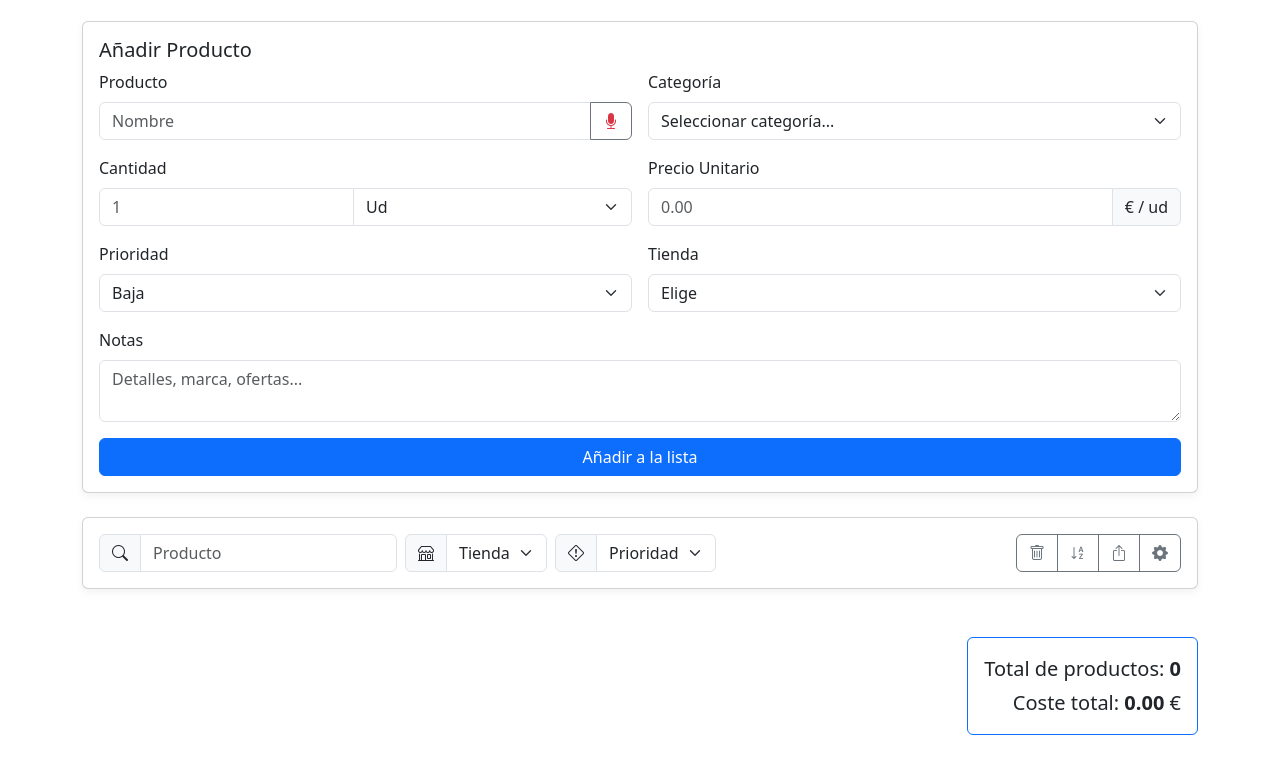
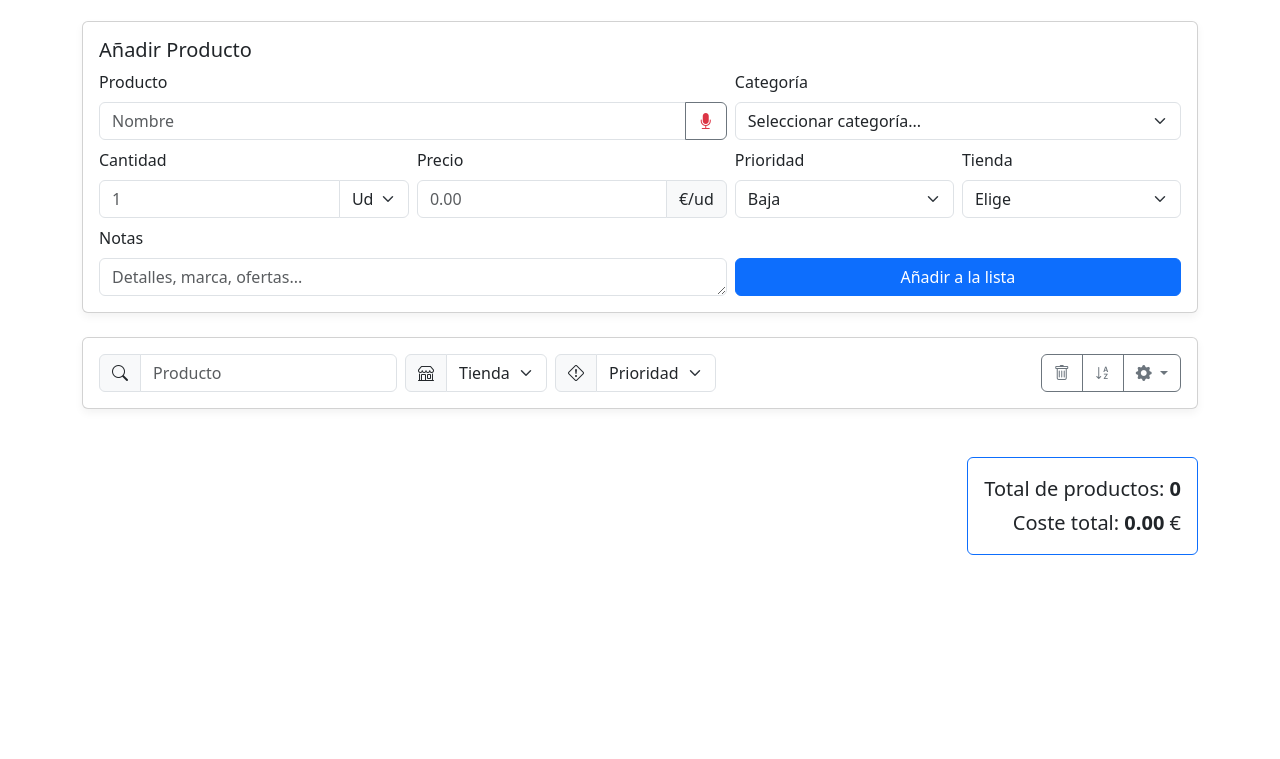
Before and after one commit to probingia/compr-as_v2a, a website built with Vite: page index.html in a window 1280 px wide. Shown: the part 132-891 px from the top of the page. After the commit the page ends 800 px from the top, so only its background shows below. Built offline with nearby package versions, Linux system fonts and the light colour scheme.

Commit message:
Add files via upload

```diff
--- a/index.html
+++ b/index.html
@@ -21,20 +21,21 @@
         </div>
     </div>
 
-    <div class="container py-4">
+    <main class="container py-4">
         <header class="text-center mb-4">
             <h1 class="display-4"><i class="bi bi-cart-check-fill icon-titulo"></i> Compr-As</h1>
             <p class="lead">Tu lista de compras inteligente</p>
         </header>
 
         <!-- Formulario para Añadir Productos -->
-        <div class="card mb-4">
-            <div class="card-body">
+        <section class="card mb-4">
+            <form class="card-body">
                 <h5 class="card-title">Añadir Producto</h5>
 
-                <!-- Fila 1: Producto y Categoría -->
-                <div class="row g-3 mb-3">
-                    <div class="col-md-6">
+                <div class="row g-2">
+                    <!-- Columna Izquierda -->
+                    <div class="col-md-7">
+                        <div class="mb-2">
                             <label for="nombre-producto" class="form-label">Producto</label>
                             <div class="input-group">
                                 <input type="text" id="nombre-producto" class="form-control" placeholder="Nombre" list="sugerencias-productos">
@@ -42,21 +43,13 @@
                                 <button class="btn btn-outline-secondary" type="button" id="btn-voz"><i class="bi bi-mic-fill icon-microfono"></i></button>
                             </div>
                         </div>
-                    <div class="col-md-6">
-                        <label for="categoria-producto" class="form-label">Categoría</label>
-                        <select id="categoria-producto" class="form-select" aria-label="Categoría">
-                            <option selected disabled value="">Seleccionar categoría...</option>
-                        </select>
-                    </div>
-                </div>
 
-                <!-- Fila 2: Cantidad y Precio -->
-                <div class="row g-3 mb-3">
-                    <div class="col-md-6">
+                        <div class="row g-2">
+                            <div class="col-sm-6 mb-2">
                                 <label for="cantidad-producto" class="form-label">Cantidad</label>
                                 <div class="input-group">
                                     <input type="number" id="cantidad-producto" class="form-control" placeholder="1" min="1">
-                            <select id="unidad-producto" class="form-select">
+                                    <select id="unidad-producto" class="form-select flex-grow-0" style="width: 70px;">
                                         <option value="ud">Ud</option>
                                         <option value="kg">kg</option>
                                         <option value="g">g</option>
@@ -64,18 +57,26 @@
                                     </select>
                                 </div>
                             </div>
-                    <div class="col-md-6">
-                        <label for="precio-producto" class="form-label">Precio Unitario</label>
+                            <div class="col-sm-6 mb-2">
+                                <label for="precio-producto" class="form-label">Precio</label>
                                 <div class="input-group">
-                            <input type="number" id="precio-producto" class="form-control" placeholder="0.00" min="0" step="0.01">
-                            <span class="input-group-text" id="precio-unidad-label">€ / ud</span>
+                                    <input type="number" id="precio-producto" class="form-control" placeholder="0.00" min="0" step="1">
+                                    <span class="input-group-text" id="precio-unidad-label">€/ud</span>
+                                </div>
                             </div>
                         </div>
                     </div>
 
-                <!-- Fila 3: Prioridad y Tienda -->
-                <div class="row g-3 mb-3">
-                    <div class="col-md-6">
+                    <!-- Columna Derecha -->
+                    <div class="col-md-5">
+                        <div class="mb-2">
+                            <label for="categoria-producto" class="form-label">Categoría</label>
+                            <select id="categoria-producto" class="form-select" aria-label="Categoría">
+                                <option selected disabled value="">Seleccionar categoría...</option>
+                            </select>
+                        </div>
+                        <div class="row g-2">
+                            <div class="col-sm-6 mb-2">
                                 <label for="prioridad-producto" class="form-label">Prioridad</label>
                                 <select id="prioridad-producto" class="form-select" aria-label="Prioridad">
                                     <option value="baja" selected>Baja</option>
@@ -83,26 +84,31 @@
                                     <option value="alta">Alta</option>
                                 </select>
                             </div>
-                    <div class="col-md-6">
+                            <div class="col-sm-6 mb-2">
                                 <label for="tienda-producto" class="form-label">Tienda</label>
                                 <select id="tienda-producto" class="form-select" aria-label="Tienda">
                                     <option selected disabled value="">Elige</option>
                                 </select>
                             </div>
                         </div>
-
-                <!-- Fila 4: Notas -->
-                <div class="mb-3">
-                    <label for="notas-producto" class="form-label">Notas</label>
-                    <textarea id="notas-producto" class="form-control" rows="2" placeholder="Detalles, marca, ofertas..."></textarea>
+                    </div>
                 </div>
 
+                <!-- Fila de Notas y Botón -->
+                <div class="row g-2 align-items-end">
+                    <div class="col-md-7">
+                        <label for="notas-producto" class="form-label">Notas</label>
+                        <textarea id="notas-producto" class="form-control" rows="1" placeholder="Detalles, marca, ofertas..."></textarea>
+                    </div>
+                    <div class="col-md-5">
                         <button id="btn-anadir" class="btn btn-primary w-100">Añadir a la lista</button>
                     </div>
                 </div>
+            </form>
+        </section>
 
         <!-- Controles y Búsqueda -->
-        <div class="card mb-4">
+        <section class="card mb-4">
             <div class="card-body">
                 <div class="row g-2">
                     <!-- Columna de Búsqueda (Izquierda-Arriba en móvil) -->
@@ -139,44 +145,56 @@
                     <!-- Columna de Botones (Derecha-Abajo en móvil) -->
                     <div class="col-5 col-lg-auto order-4 ms-lg-auto">
                         <div class="btn-group w-100" role="group" id="contenedor-botones-principal">
-                            <!-- Botón Borrar Comprados -->
-                            <button id="btn-borrar-comprados" class="btn btn-outline-secondary" title="Borrar productos comprados"><i class="bi bi-trash"></i></button>
-
-                            <!-- Botón Ordenar -->
-                            <button id="btn-ordenar" class="btn btn-outline-secondary" title="Ordenar"><i class="bi bi-sort-alpha-down"></i></button>
-
-                            <!-- Botón Importar/Exportar (abre modal) -->
-                            <button class="btn btn-outline-secondary" type="button" data-bs-toggle="modal" data-bs-target="#exportImportModal" title="Exportar/Importar">
-                                <i class="bi bi-box-arrow-up"></i>
+                            <!-- Botón 1: Borrar Vista Actual -->
+                            <button type="button" class="btn btn-outline-secondary" id="btn-borrar-vista" title="Borrar productos de la vista actual">
+                                <i class="bi bi-trash"></i>
                             </button>
 
-                            <!-- Botón Gestionar -->
-                            <button class="btn btn-outline-secondary" data-bs-toggle="modal" data-bs-target="#gestionModal" title="Gestionar"><i class="bi bi-gear-fill"></i></button>
+                            <!-- Botón 2: Ordenar -->
+                            <button id="btn-ordenar" class="btn btn-outline-secondary" title="Ordenar">
+                                <i class="bi bi-sort-alpha-down"></i>
+                            </button>
+
+                            <!-- Botón 3: Más Opciones (con Dropdown) -->
+                            <div class="btn-group" role="group">
+                                <button id="btn-mas-opciones" type="button" class="btn btn-outline-secondary dropdown-toggle" data-bs-toggle="dropdown" aria-expanded="false" title="Más opciones">
+                                    <i class="bi bi-gear-fill"></i>
+                                </button>
+                                <ul class="dropdown-menu dropdown-menu-end">
+                                    <li><a class="dropdown-item" href="#" id="menu-ocultar-comprados">Ocultar/Mostrar comprados</a></li>
+                                    <li><a class="dropdown-item" href="#" id="menu-borrar-comprados">Borrar comprados</a></li>
+                                    <li><hr class="dropdown-divider"></li>
+                                    <li><a class="dropdown-item" href="#" id="menu-import-export">Importar / Exportar...</a></li>
+                                    <li><a class="dropdown-item" href="#" id="menu-gestionar">Gestionar...</a></li>
+                                    <li><hr class="dropdown-divider"></li>
+                                    <li><a class="dropdown-item text-danger" href="#" id="menu-borrar-todo">Borrar TODA la lista</a></li>
+                                </ul>
                             </div>
                         </div>
                     </div>
                 </div>
             </div>
+        </section>
 
         <!-- Barra de Filtros Activos -->
-        <div id="active-filters-bar" class="d-flex align-items-center alert alert-light py-2 px-3 mb-4 d-none">
+        <section id="active-filters-bar" class="d-flex align-items-center alert alert-light py-2 px-3 mb-4 d-none">
             <span class="text-muted small">Mostrando resultados filtrados.</span>
             <button id="btn-limpiar-filtros" class="btn btn-sm btn-secondary ms-3">Limpiar filtros</button>
-        </div>
+        </section>
 
         <!-- Lista de Compras -->
-        <div id="lista-compras" class="mb-4" aria-live="polite">
+        <section id="lista-compras" class="mb-4" aria-live="polite">
             <!-- Los productos se insertarán aquí dinámicamente -->
-        </div>
+        </section>
 
         <!-- Total -->
-        <div class="d-flex justify-content-end">
+        <section class="d-flex justify-content-end">
             <div class="p-3 mt-4 border border-primary rounded">
                 <p class="fs-5 mb-1 text-end">Total de productos: <span id="total-productos" class="fw-bold">0</span></p>
                 <p class="fs-5 mb-0 text-end">Coste total: <span id="coste-total" class="fw-bold">0.00</span> €</p>
             </div>
-        </div>
-    </div>
+        </section>
+    </main>
 
     <!-- ------------- MODALES ------------- -->
 
@@ -215,15 +233,9 @@
                             </div>
                             <hr>
                             <h6>Ajustes de Visualización</h6>
-                            <div class="mb-3">
+                            <div>
                                 <label for="rangoTamanoLetra" class="form-label">Tamaño del Texto</label>
                                 <input type="range" class="form-range" min="12" max="24" id="rangoTamanoLetra">
-                            </div>
-                            <hr>
-                            <h6>Gestión de la Lista</h6>
-                            <div class="d-grid gap-2">
-                                <button class="btn btn-outline-secondary" type="button" id="btn-ocultar-comprados-gestion">Ocultar/Mostrar comprados</button>
-                                <button class="btn btn-outline-danger" type="button" id="btn-borrar-todo-gestion">Borrar toda la lista</button>
                             </div>
                         </div>
                         <!-- Panel de Autocompletado -->
--- a/style.css
+++ b/style.css
@@ -21,17 +21,15 @@ html.font-size-xlarge body {
 
 .icon-microfono {
     color: #dc3545; /* Rojo Bootstrap 'danger' */
-    transition: color 0.3s ease;
 }
 
-/* Animación de parpadeo para el micrófono */
 @keyframes blink {
     0% { opacity: 1; }
     50% { opacity: 0.3; }
     100% { opacity: 1; }
 }
 
-.icon-microfono.blinking {
+.blinking {
     animation: blink 1.2s infinite;
 }
 
```
Lines whose indentation alone changed are shown as unchanged.
